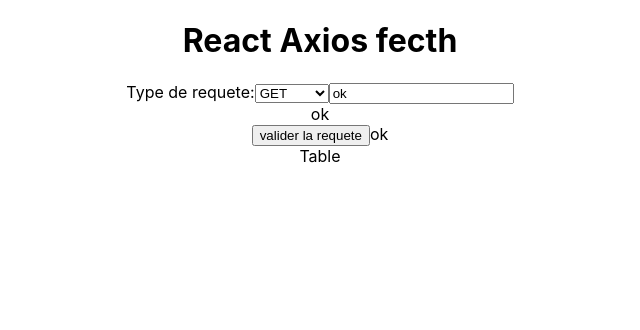
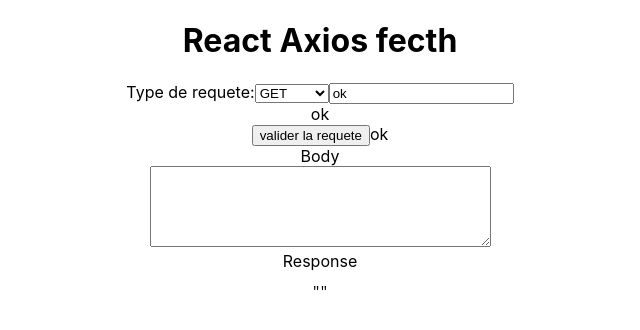
Before and after one commit to tom-ruiz/Dragon_WebServices, a React (Create React App) app in the folder ws-dragons-donjon/client/: page / in a window 1280 px wide. Shown: the top 330 px of the page, without its empty margins (320-960 px from the left). Built offline with nearby package versions, Linux system fonts and the light colour scheme; no server answers.

Commit message:
response and body component

```diff
--- a/ws-dragons-donjon/client/src/App.js
+++ b/ws-dragons-donjon/client/src/App.js
@@ -1,6 +1,7 @@
 import { useEffect, useState } from 'react';
 import './App.css';
-import Table from './components/Table';
+import Body from './components/Body';
+import Response from './components/Response';
 import SearchBar from './components/Searchbar';
 const axios = require('axios');
 
@@ -41,6 +42,13 @@
     console.log('requete lancée')
   }
 
+  const [bodyContent, setBodyContent] = useState('')
+  const handleChangeContent = (event) => {
+      setBodyContent(event.target.value)
+  }
+
+  const [response, setResponse] = useState("")
+
   return (
     <div className="App">
       <h1>React Axios fecth</h1>
@@ -53,7 +61,12 @@
         sendRequest={sendRequest}
       />
       {requestURL}
-      <Table />
+      <Body
+        bodyContent={bodyContent}
+        handleChangeContent={handleChangeContent}
+      />
+      <Response
+        response={response}/>
     </div>
   );
 }
--- a/ws-dragons-donjon/client/src/components/Body.jsx
+++ b/ws-dragons-donjon/client/src/components/Body.jsx
@@ -1,17 +1,15 @@
-import React, { useState } from 'react'
+import React from 'react'
 
-export default function Body() {
-    // const handleChangeContent = (event) => {
-    //     setBodyContent(event.target.value)
-    // }
-    // return (
-    //     <div>
+export default function Body({bodyContent, handleChangeContent}) {
 
-    //         <div>
-    //             Body
-    //         </div>
-    //         <textarea name="body" cols="40" rows="5" value={bodyContent} onChange={handleChangeContent}></textarea>
-    //         {bodyContent}
-    //     </div>
-    // )
+    return (
+        <div>
+
+            <div>
+                Body
+            </div>
+            <textarea name="body" cols="40" rows="5" value={bodyContent} onChange={handleChangeContent}></textarea>
+            {bodyContent}
+        </div>
+    )
 }
--- a/ws-dragons-donjon/client/src/components/Response.jsx
+++ b/ws-dragons-donjon/client/src/components/Response.jsx
@@ -1,10 +1,10 @@
 import React from 'react'
 
-export default function Response() {
+export default function Response({response}) {
     return (
         <><div>Response</div><div>
             <pre>
-
+                {JSON.stringify(response,null,2)}
             </pre>
         </div></>
     )
```
